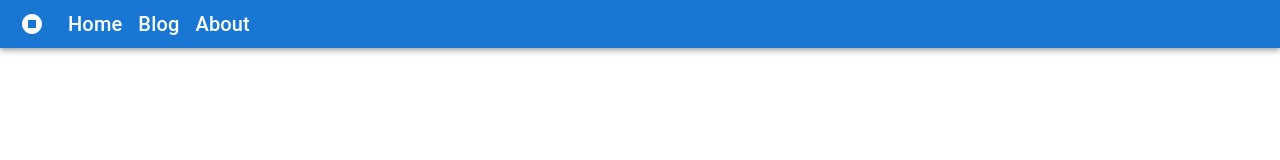
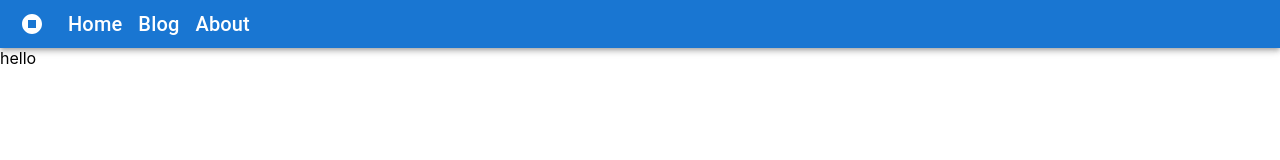
Before and after one commit to apurv-dolphin/next-js-course, a Next.js app: page /blogpost/1 in a window 1280 px wide. Shown: the top 160 px of the page. Built offline with nearby package versions, Linux system fonts and the light colour scheme.

Commit message:
second commit

```diff
--- a/pages/blogpost/[slug].js
+++ b/pages/blogpost/[slug].js
@@ -23,6 +23,7 @@ export default function Slug() {
 
   return (
     <div>
+     hello
       {blog &&
         blog.map((newblog, index) => (
           <div key={index}>
```
